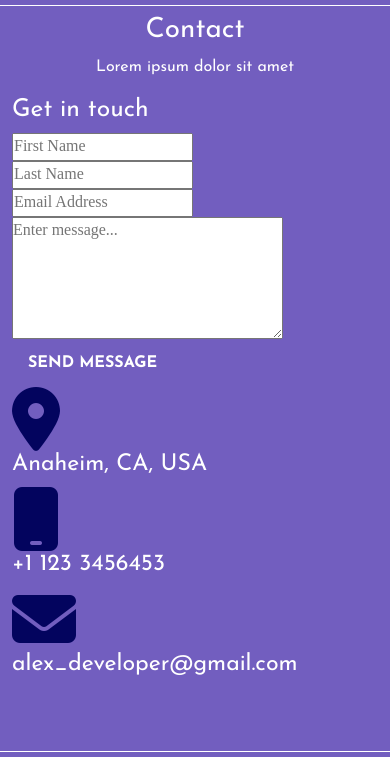
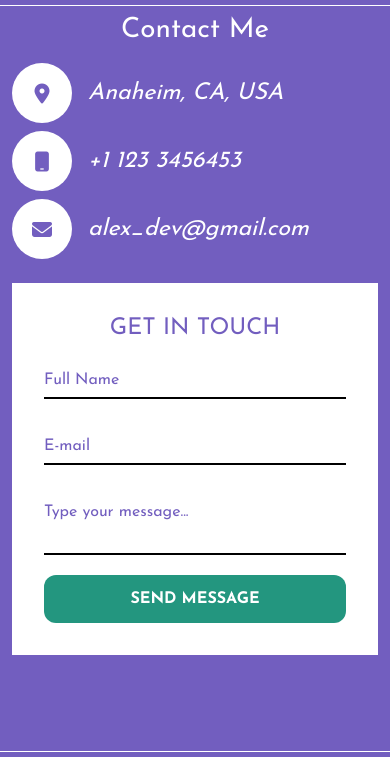
Before and after one commit to alebarrios/coder-desarrollo-web, a website built with Parcel: page src/pages/contact.html in a window 390 px wide. Shown: the part 51-808 px from the top of the page. Built offline with nearby package versions, Linux system fonts and the light colour scheme.

Commit message:
Seccion contact con responsiveness

```diff
--- a/src/pages/contact.html
+++ b/src/pages/contact.html
@@ -39,32 +39,54 @@
         <main class="contact">
             <section class="contact__section container">
                 <div class="row">
-                  <h1 class="text-center">Contact</h1>
-                  <p class="text-center">Lorem ipsum dolor sit amet</p>
+                  <h1 class="text-center">Contact Me</h1>
                 </div>
-                <div class="row">
-                    <div class="contact__form">
-                        <h2>Get in touch</h2>
-                        <input type="text" placeholder="First Name">
-                        <input type="text" placeholder="Last Name">
-                        <input type="text" placeholder="Email Address">
-                        <textarea name="message" id="form-message" cols="30" rows="5" placeholder="Enter message..."></textarea>
-                        <a href="#" class="button center-text bold">SEND MESSAGE</a>
-                    </div>
-                    <div class="contact__info">
-                      <div>
-                          <i class="fa-solid fa-location-dot fa-4x dark-blue"></i>
+                <div class="row g-4">
+                  <div class="col col-sm-12 col-md-12 col-lg-6 contact__info">
+
+                    <div class="contact__item">
+                      <div class="contact__icon">
+                        <i class="fa-solid fa-location-dot fa-lg dark-blue"></i>
+                      </div>
+                      <div class="contact__detail">
                           <h3>Anaheim, CA, USA</h3>
                       </div>
-                      <div>
-                          <i class="fa-solid fa-mobile fa-4x dark-blue"></i>
+                    </div>
+                    <div class="contact__item">
+                      <div class="contact__icon">
+                        <i class="fa-solid fa-mobile fa-lg dark-blue"></i>
+                      </div>
+                      <div class="contact__detail">
                           <h3>+1 123 3456453</h3>
                       </div>
-                      <div>
-                          <i class="fa-solid fa-envelope fa-4x dark-blue"></i>
-                          <h3>alex_developer@gmail.com</h3>
+                    </div>
+                    <div class="contact__item">
+                      <div class="contact__icon">
+                        <i class="fa-solid fa-envelope fa-lg dark-blue"></i>
+                      </div>
+                      <div class="contact__detail">
+                          <h3>alex_dev@gmail.com</h3>
                       </div>
                     </div>
+                  </div>
+                  <div class="col-12 col-sm-12 col-md-12 col-lg-6">
+                    <form class="formx">
+                      <h3 class="text-center">GET IN TOUCH</h3>
+                      <div class="formx__inputBox">
+                        <input type="text" name="" required="required">
+                        <span>Full Name</span>
+                      </div>
+                      <div class="formx__inputBox">
+                        <input type="text" name="" required="required">
+                        <span>E-mail</span>
+                      </div>
+                      <div class="formx__inputBox">
+                        <textarea required="required"></textarea>
+                        <span>Type your message...</span>
+                      </div>
+                      <a href="#" class="button button--secondary">SEND MESSAGE</a>
+                    </form>
+                  </div>
                 </div>
             </section>
           </main>
--- a/src/scss/abstracts/_functions.scss
+++ b/src/scss/abstracts/_functions.scss
@@ -1,4 +1,4 @@
 @function calculate-rem($size) {
-    $rem-size: $size / 16px;
+    $rem-size: calc($size / 16px);
     @return #{$rem-size}rem;
   }
--- a/src/scss/layout/_forms.scss
+++ b/src/scss/layout/_forms.scss
@@ -0,0 +1,51 @@
+@use '../abstracts' as *;
+
+.formx {
+    border: 2px solid white;
+    padding: 30px;
+    background-color: white;
+    color: $color-primary;
+
+    .button {
+        width: 100%;
+        margin-top: 10px;
+    }
+
+    &__inputBox {
+        position: relative;
+        width: 100%;
+        margin-top: 10px;
+    }
+
+    &__inputBox input,
+    &__inputBox textarea {
+        width: 100%;
+        padding-block: 5px;
+        font-size: calculate-rem(16px);
+        margin-block: 10px;
+        border: none;
+        border-bottom: 2px solid black;
+        outline: none;
+        resize: none;
+    }
+
+    &__inputBox span {
+        position: absolute;
+        left: 0;
+        padding-block: 5px;
+        font-size: calculate-rem(16px);
+        margin-block: 10px;
+        pointer-events: none;
+        transition: .5s;
+    }
+
+    &__inputBox input:focus ~ span,
+    &__inputBox input:valid ~ span,
+    &__inputBox textarea:focus ~ span,
+    &__inputBox textarea:valid ~ span {
+        color: black;
+        font-size: calculate-rem(12px);
+        transform: translateY(-20px);
+    }
+
+}
--- a/src/scss/pages/_contact.scss
+++ b/src/scss/pages/_contact.scss
@@ -1,77 +1,47 @@
 @use '../abstracts' as *;
 
 .contact {
-    // overflow: scroll;
+
+    &__section {
+        margin-bottom: 1rem;
     }
 
-#contact {
-    // width: 100%;
-    // height: 970px;
+    &__section h1 {
+        margin-bottom: 1rem;
     }
 
-// #contact-container{
-//     margin-inline: 3rem;
-//     margin-block: 5rem;
-// }
+    &__info {
+        @include d-flex(center, flex-start);
+        flex-direction: column;
+        gap: .5rem;
 
-#form-container {
-    // display: inline-block;
-    width: 40%;
-    padding: 2rem;
-    border: solid 1px;
     }
 
-// #form-container h2 {
-//     margin-bottom: 2rem;
-// }
-
-#form-container input{
-    display: block;
-    width: 100%;
-    margin-block: 1rem;
-    padding-block: 1rem;
+    &__icon {
+        @include d-flex(center, center);
+        min-width: 60px;
+        height: 60px;
+        background: white;
+        color: $color-primary;
+        border-radius: 50%;
     }
 
-#form-container textarea{
-    width: 100%;
-    padding-block: 1rem;
+    &__item {
+        @include d-flex(center, center);
     }
 
-// #form-container a{
-//     display: block;
-//     width: 10rem;
-//     margin-top: 2rem;
-// }
-
-#contact-info {
-    display: inline-block;
-    vertical-align: top;
-    margin-inline: 5rem;
+    &__detail {
+        margin-left: 1rem;
+        font-style: italic;
     }
 
-#contact-info div{
-    margin-block: 3rem;
+    &__detail h3{
+        margin-bottom: 0;
     }
 
-#contact-info i{
-    display: inline-block;
-    width: 50px;
-    margin-right: 2rem;
+    @media (min-width : $breakpoint-medium) {
+
+        @include d-flex(center,center);
     }
 
-#contact-info h3 {
-    display: inline-block;
-    margin-left: 3rem;
 }
-
-::placeholder {
-    font-family: 'Montserrat';
-}
-
-// .inline {
-//     display: inline;
-// }
-
-.dark-blue {
-    color: #03045E;
-}
```
Lines whose indentation alone changed are shown as unchanged.
